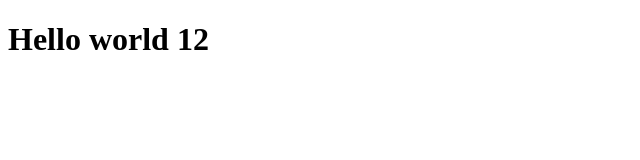
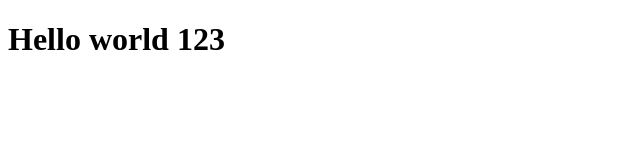
Before and after one commit to RVW3/day1, a plain HTML site: page index.html in a window 1280 px wide. Shown: the full height of the page, 0-640 px from the left. Drawn offline with Linux system fonts and the light colour scheme.

Commit message:
second commit

```diff
--- a/index.html
+++ b/index.html
@@ -4,6 +4,6 @@
     <title>Website ku</title>
   </head>
   <body>
-    <h1>Hello world 12</h1>
+    <h1>Hello world 123</h1>
   </body>
 </html>
```
